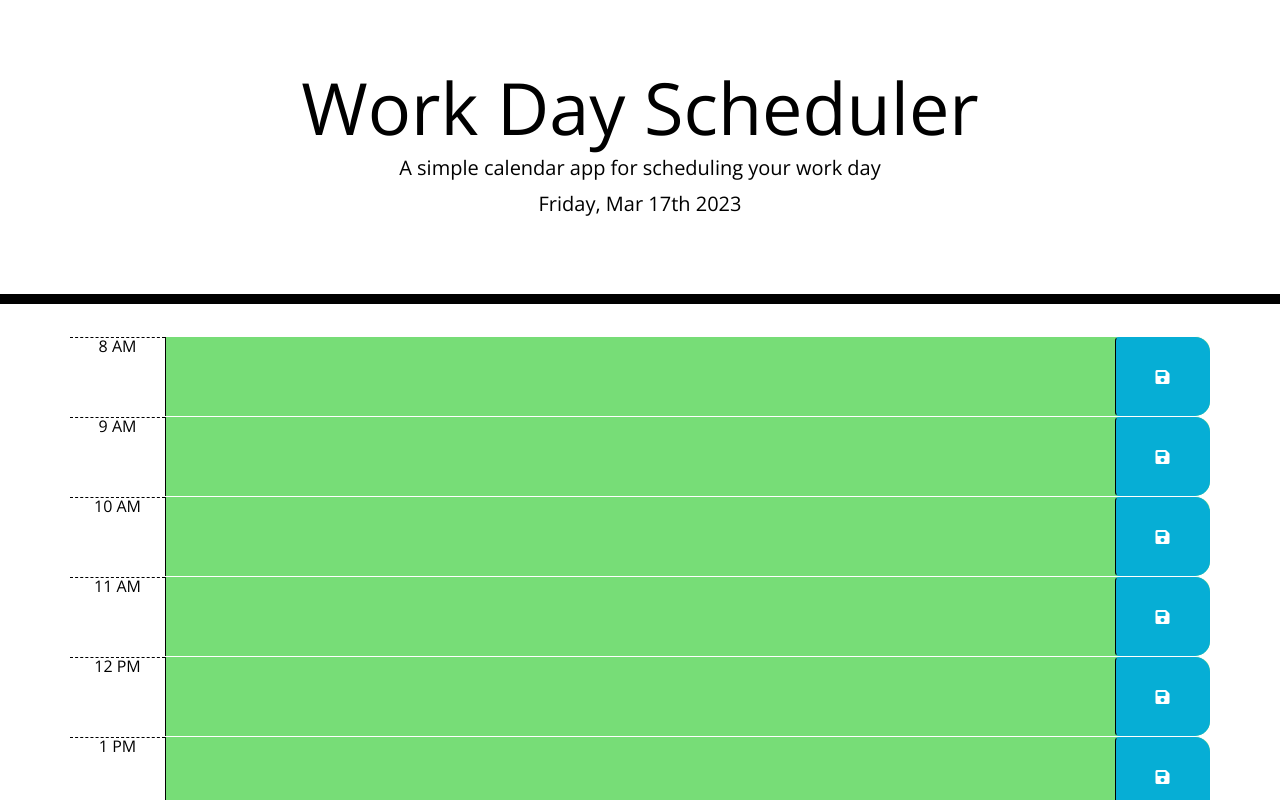
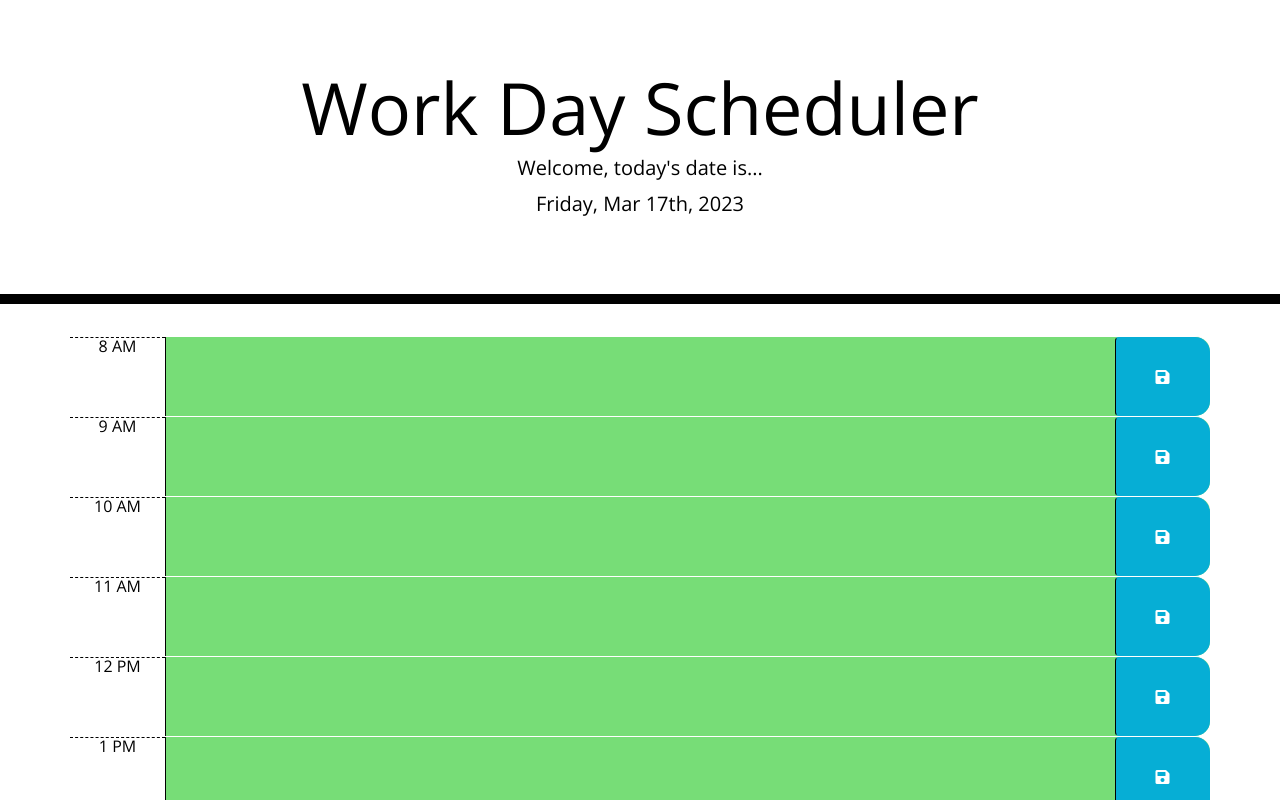
Before and after one commit to ndufour48/daily-planner, a plain HTML site: page index.html in a window 1280 px wide. Shown: the top 800 px of the page. Drawn offline with nearby package versions, Linux system fonts and the light colour scheme.

Commit message:
updated readme / added sprinkles on top

```diff
--- a/Assets/script.js
+++ b/Assets/script.js
@@ -1,5 +1,5 @@
 // display today's day and date
-var todayDate = moment().format('dddd, MMM Do YYYY');
+var todayDate = moment().format('dddd, MMM Do, YYYY');
 $("#currentDay").html(todayDate);
 
 $(document).ready(function () {
--- a/index.html
+++ b/index.html
@@ -25,7 +25,7 @@
   <body>
     <header class="jumbotron">
       <h1 class="display-3">Work Day Scheduler</h1>
-      <p class="lead">A simple calendar app for scheduling your work day</p>
+      <p class="lead">Welcome, today's date is...</p>
       <p id="currentDay" class="lead"></p>
     </header>
 
```
Also changed, not shown: 1 other file.
